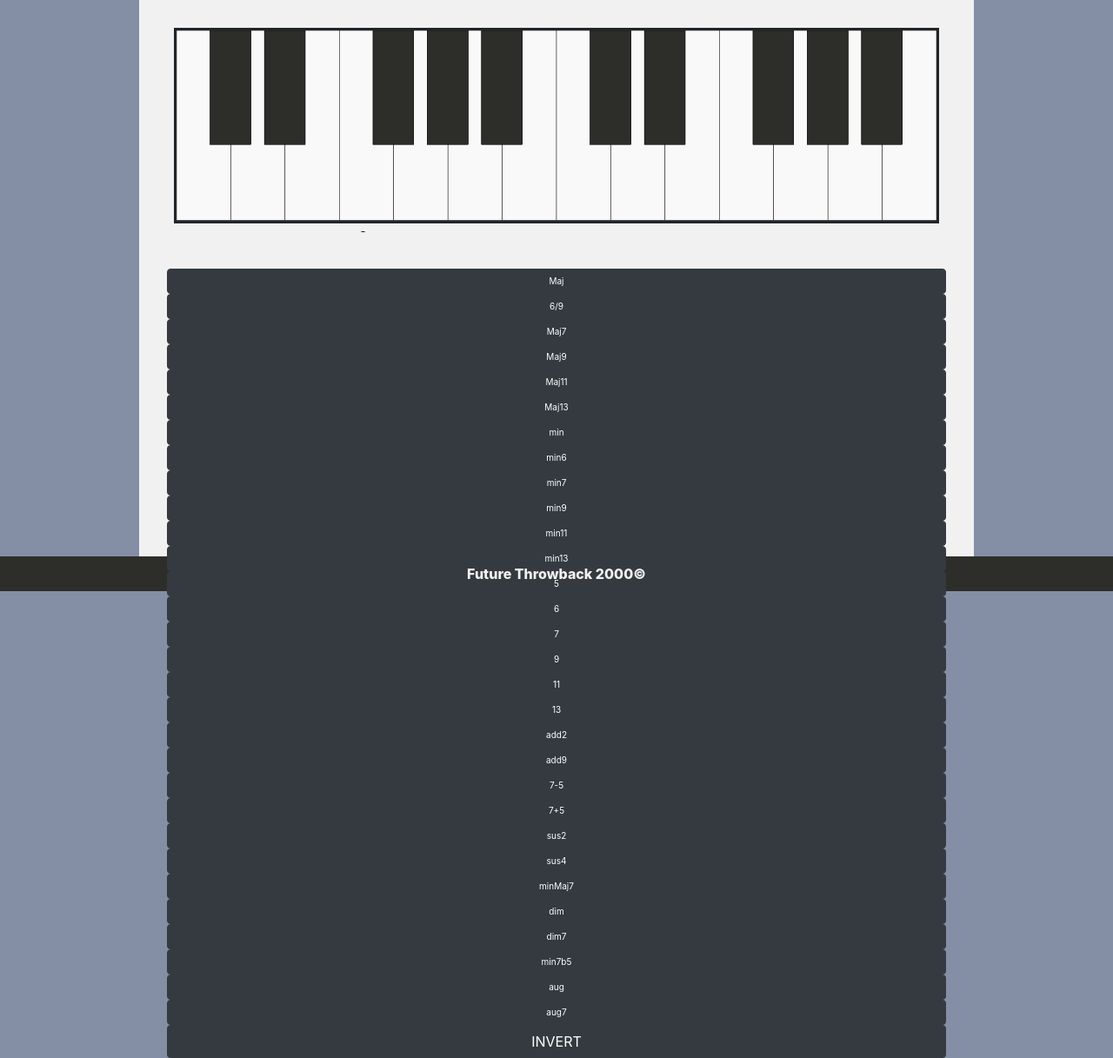
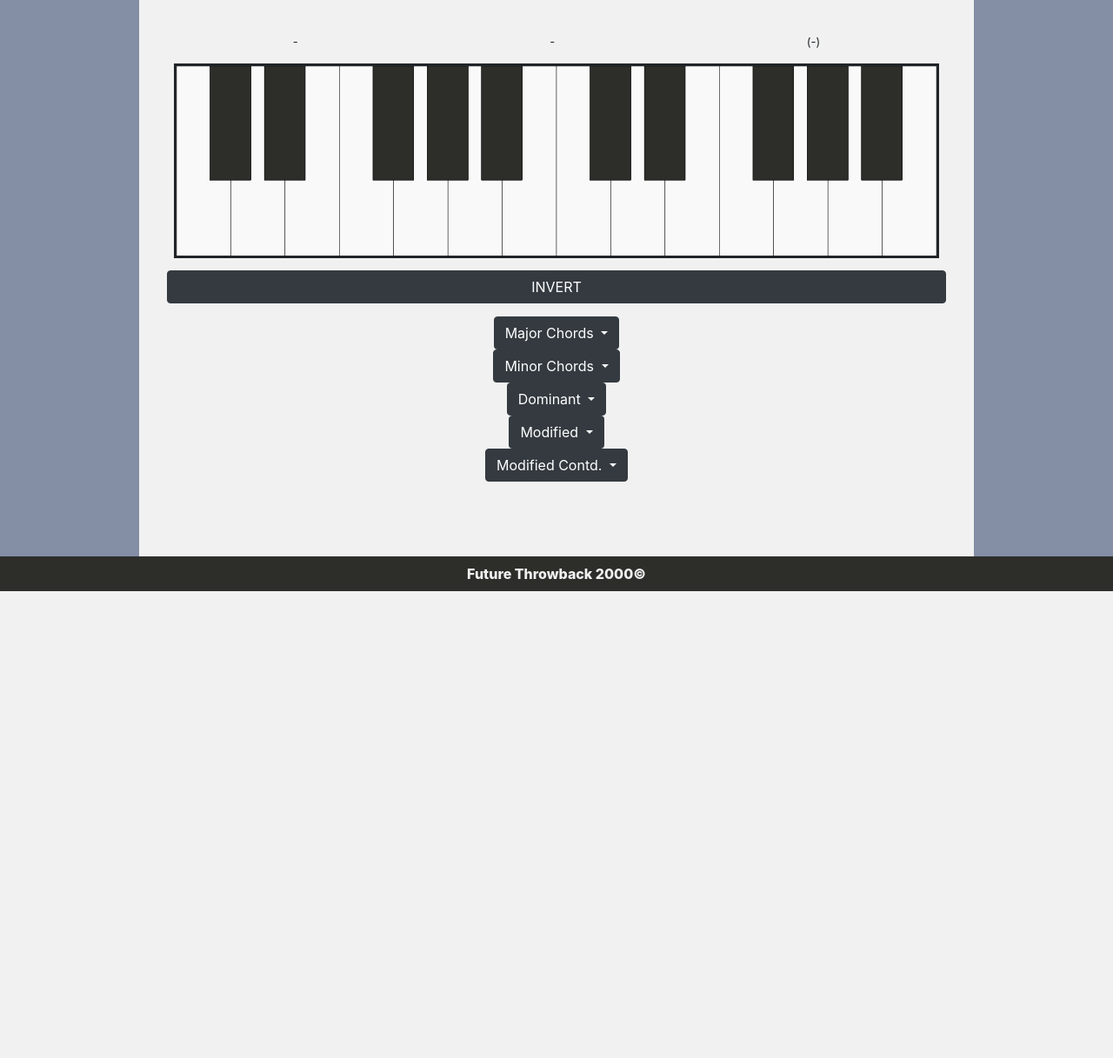
Before and after one commit to elokthewizard/cs50x-final, a Flask app: page / in a window 1280 px wide. Shown: the part 120-1337 px from the top of the page at 87% size. After the commit the page ends 800 px from the top, so only its background shows below. Run offline with Flask 3, Linux system fonts and the light colour scheme; some libraries are stand-ins or nearby versions.

Commit message:
add dropdown menus/ layout resturcturing

```diff
--- a/templates/index.html
+++ b/templates/index.html
@@ -27,6 +27,11 @@
     </div>
 
     <main>
+        <div id="information">
+            <div id="chord-symbol"></div>
+            <div id="chord-type"></div>
+            <div id="formula"></div>
+        </div>
 
         <div class="graphic">
             <?xml version="1.0" encoding="UTF-8" standalone="no"?>
@@ -337,13 +342,8 @@
                 </g>
             </svg>
         </div>
-
+        <button id="invert-btn" class="btn btn-dark" type="button">INVERT</button>
         <div id="controls">
-
-            <div id="information">
-                <div id="chord-symbol"></div>
-                <div id="formula"></div>
-            </div>
 
             <!-- <div id="root-selection">
 
@@ -370,51 +370,84 @@
                 </div>
 
             </div> -->
-            <hr>
 
             <div id="chord-selection">
 
+                <div class="dropdown">
+                    <button class="btn btn-dark dropdown-toggle" type="button" id="dropdownMenuButton" data-toggle="dropdown" aria-haspopup="true" aria-expanded="false">
+                        Major Chords
+                    </button>
+                    <div class="dropdown-menu" aria-labelledby="dropdownMenuButton">
                         <input class="btn btn-dark" type="button" id="major" name="chord" value="Maj">
                         <input class="btn btn-dark" type="button" id="sixthNinth" name="chord" value="6/9">
                         <input class="btn btn-dark" type="button" id="maj7" name="chord" value="Maj7">
                         <input class="btn btn-dark" type="button" id="maj9" name="chord" value="Maj9">
                         <input class="btn btn-dark" type="button" id="maj11" name="chord" value="Maj11">
                         <input class="btn btn-dark" type="button" id="maj13" name="chord" value="Maj13">
+                    </div>
+                </div>
 
+                <div class="dropdown">
+                    <button class="btn btn-dark dropdown-toggle" type="button" id="dropdownMenuButton" data-toggle="dropdown" aria-haspopup="true" aria-expanded="false">
+                        Minor Chords
+                    </button>
+                    <div class="dropdown-menu">
                         <input class="btn btn-dark" type="button" id="minor" name="chord" value="min">
                         <input class="btn btn-dark" type="button" id="min6" name="chord" value="min6">
                         <input class="btn btn-dark" type="button" id="min7" name="chord" value="min7">
                         <input class="btn btn-dark" type="button" id="min9" name="chord" value="min9">
                         <input class="btn btn-dark" type="button" id="min11" name="chord" value="min11">
                         <input class="btn btn-dark" type="button" id="min13" name="chord" value="min13">
+                    </div>
+                </div>
 
+                <div class="dropdown">
+                    <button class="btn btn-dark dropdown-toggle" type="button" id="dropdownMenuButton" data-toggle="dropdown" aria-haspopup="true" aria-expanded="false">
+                        Dominant
+                    </button>
+                    <div class="dropdown-menu">
                         <input class="btn btn-dark" type="button" id="fifth" name="chord" value="5">
                         <input class="btn btn-dark" type="button" id="maj6" name="chord" value="6">
                         <input class="btn btn-dark" type="button" id="dom7" name="chord" value="7">
                         <input class="btn btn-dark" type="button" id="ninth" name="chord" value="9">
                         <input class="btn btn-dark" type="button" id="eleventh" name="chord" value="11">
                         <input class="btn btn-dark" type="button" id="thirteenth" name="chord" value="13">
+                    </div>
+                </div>
 
+                <div class="dropdown">
+                    <button class="btn btn-dark dropdown-toggle" type="button" id="dropdownMenuButton" data-toggle="dropdown" aria-haspopup="true" aria-expanded="false">
+                        Modified
+                    </button>
+                    <div class="dropdown-menu">
                         <input class="btn btn-dark" type="button" id="add2" name="chord" value="add2">
                         <input class="btn btn-dark" type="button" id="add9" name="chord" value="add9">
                         <input class="btn btn-dark" type="button" id="sevenMinusFive" name="chord" value="7-5">
                         <input class="btn btn-dark" type="button" id="sevenPlusFive" name="chord" value="7+5">
                         <input class="btn btn-dark" type="button" id="sus2" name="chord" value="sus2">
                         <input class="btn btn-dark" type="button" id="sus4" name="chord" value="sus4">
+                    </div>
+                </div>
 
+                <div class="dropdown">
+                    <button class="btn btn-dark dropdown-toggle" type="button" id="dropdownMenuButton" data-toggle="dropdown" aria-haspopup="true" aria-expanded="false">
+                        Modified Contd.
+                    </button>
+                    <div class="dropdown-menu">
                         <input class="btn btn-dark" type="button" id="minMaj7" name="chord" value="minMaj7">
                         <input class="btn btn-dark" type="button" id="diminished" name="chord" value="dim">
                         <input class="btn btn-dark" type="button" id="dim7" name="chord" value="dim7">
                         <input class="btn btn-dark" type="button" id="min7b5" name="chord" value="min7b5">
                         <input class="btn btn-dark" type="button" id="aug" name="chord" value="aug">
                         <input class="btn btn-dark" type="button" id="aug7" name="chord" value="aug7">
+                    </div>
+                </div>
 
             </div>
 
 
 
         </div>
-        <button id="invert-btn" class="btn btn-dark" type="button">INVERT</button>
 
         <hr>
     </main>
```
Lines whose indentation alone changed are shown as unchanged.
